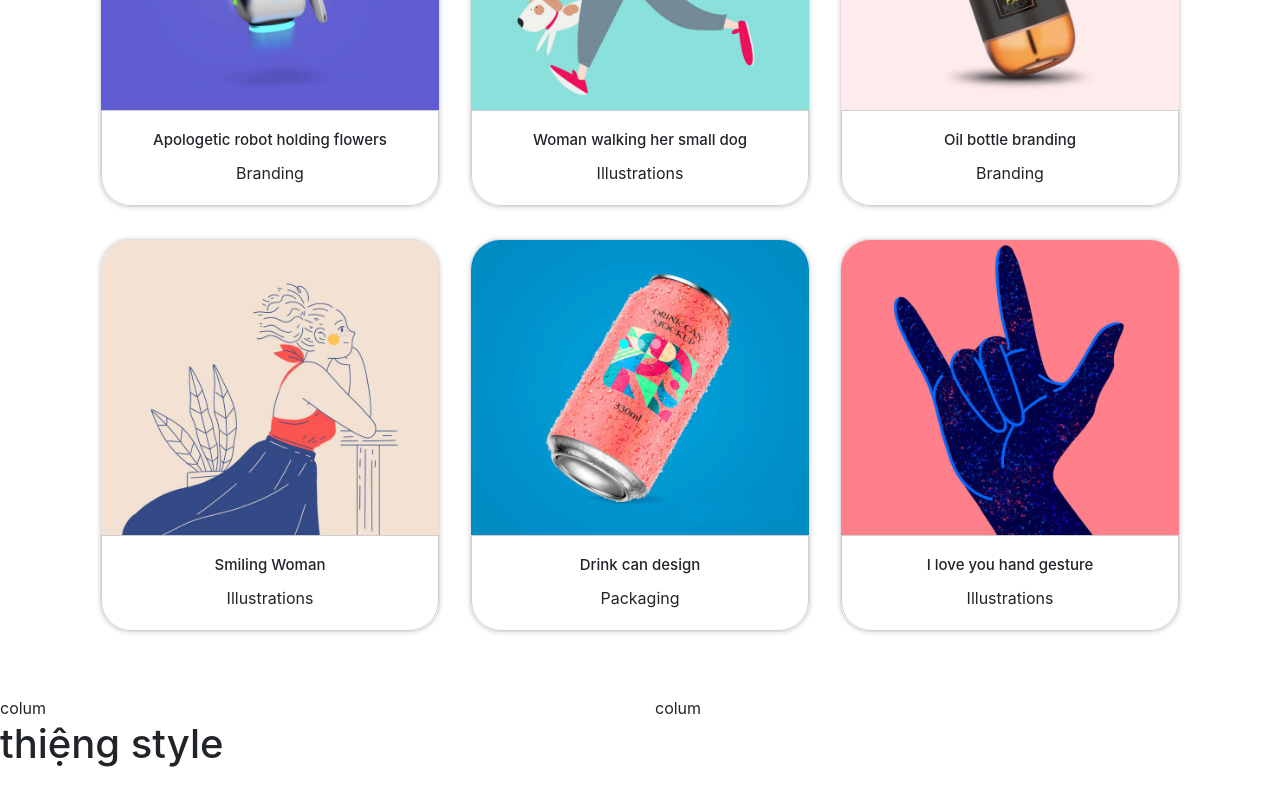
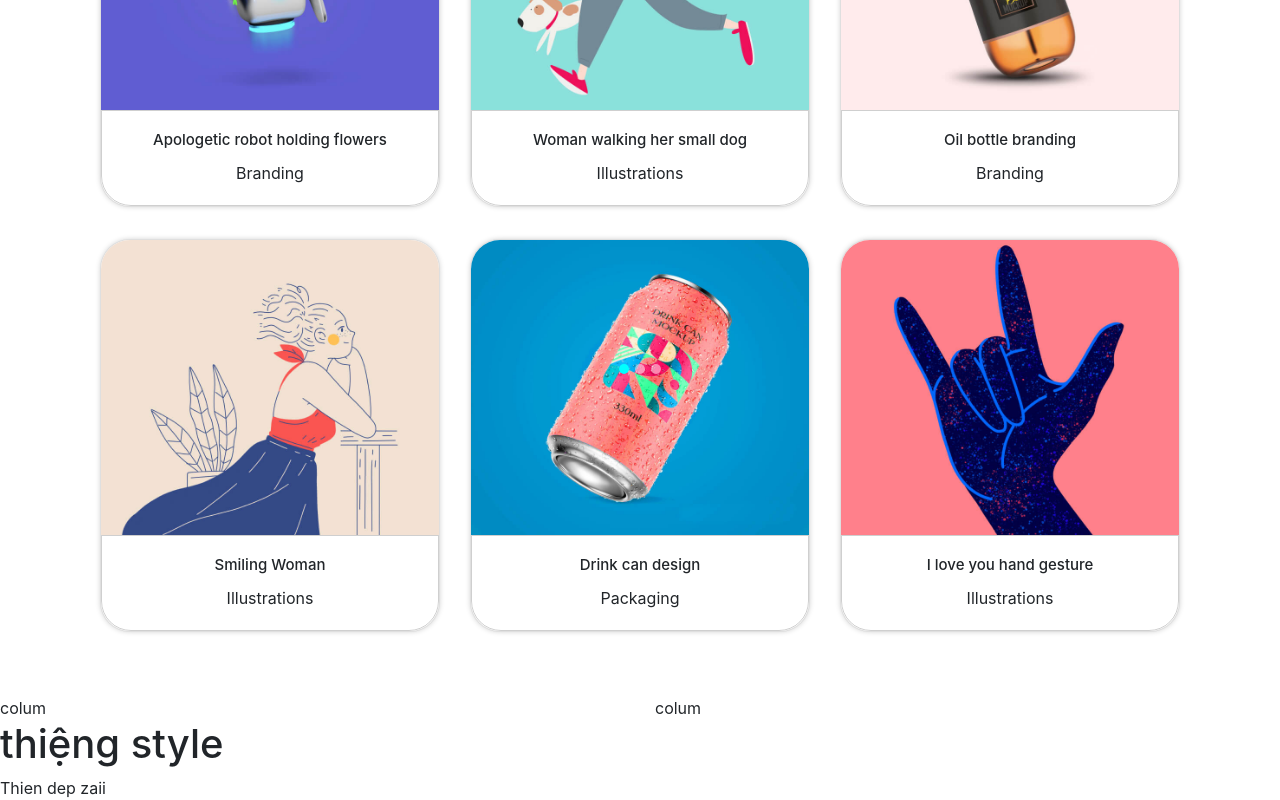
Before and after one commit to thiennguyenphuc2512/bc39__portfolioooo, a plain HTML site: page portfolio/index.html in a window 1280 px wide. Shown: the part 1199-1999 px from the top of the page. Before the commit the page ends 1975 px from the top, so only its background shows below. Drawn offline with nearby package versions, Linux system fonts and the light colour scheme.

Commit message:
thienstyle

```diff
--- a/portfolio/index.html
+++ b/portfolio/index.html
@@ -260,7 +260,7 @@
       </div>
     </div>
     <h1 class="p-0 p-md-3 p-lg-0">thiệng style</h1>
-
+    <footer>Thien dep zaii</footer>
 
 
     <!-- Left and right controls -->
```
